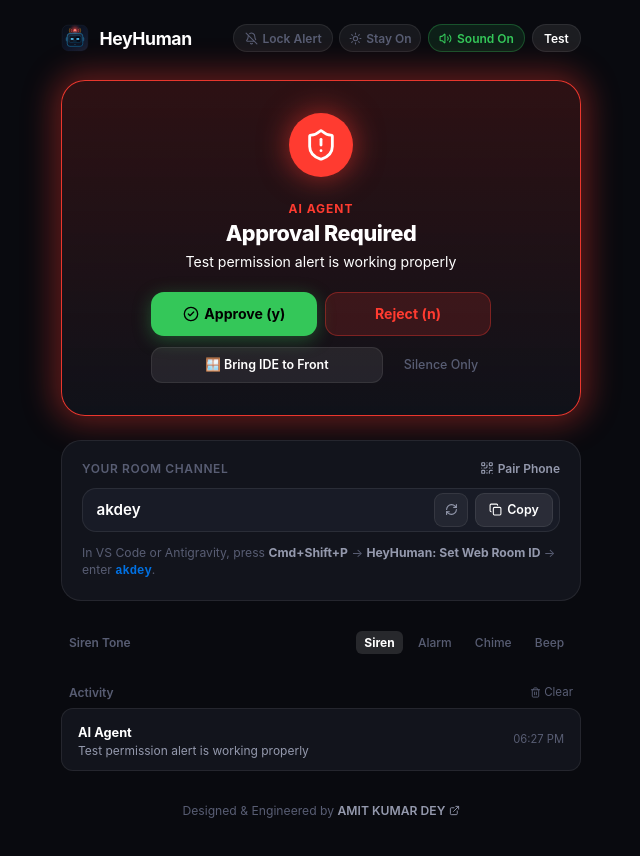
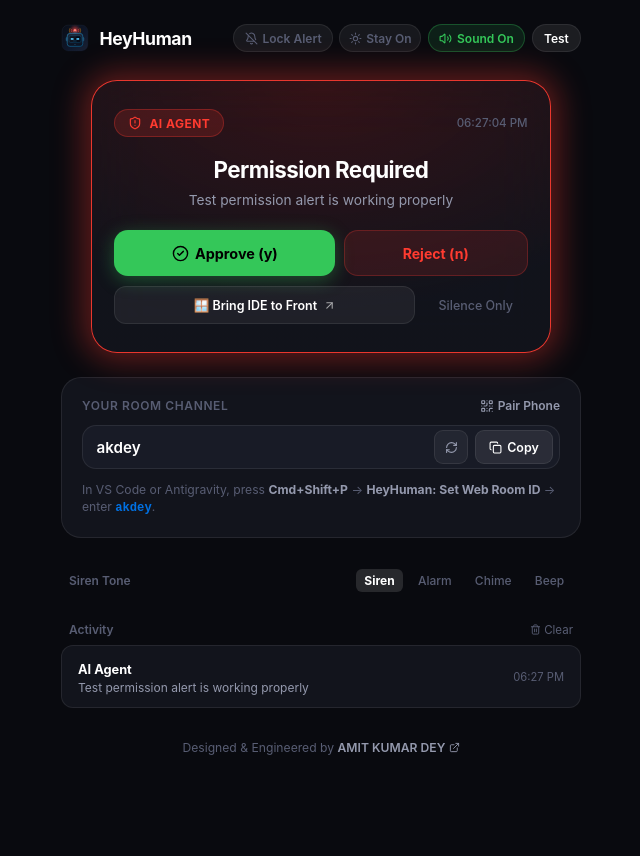
Before and after one commit to akdey/HeyHuman, a React (Vite) app in the folder web/: page / in a window 1280 px wide. Both pictures are taken after a click on the button "Test". Shown: the top 856 px of the page, without its empty margins (319-959 px from the left). After the commit the page ends 803 px from the top, so only its background shows below. Built offline with nearby package versions, Linux system fonts and the light colour scheme; no server answers.

Commit message:
feat(web): redesign approval popup with Apple-grade glassmorphism and document battery savings in README

```diff
--- a/web/src/App.tsx
+++ b/web/src/App.tsx
@@ -13,7 +13,9 @@ import {
   ExternalLink,
   Bell,
   BellOff,
-  Sun
+  Sun,
+  Terminal,
+  ArrowUpRight
 } from 'lucide-react';
 import { QRCodeSVG } from 'qrcode.react';
 import confetti from 'canvas-confetti';
@@ -423,86 +425,145 @@ export function App() {
           <div
             className="alarm-active"
             style={{
-              background: 'linear-gradient(180deg, rgba(255, 59, 48, 0.15) 0%, rgba(18, 20, 28, 0.8) 100%)',
-              border: '1.5px solid var(--accent-red)',
-              borderRadius: '24px',
-              padding: '2rem 1.5rem',
-              textAlign: 'center',
+              background: 'radial-gradient(120% 120% at 50% 0%, rgba(255, 59, 48, 0.18) 0%, rgba(18, 20, 28, 0.95) 70%)',
+              backdropFilter: 'blur(30px) saturate(180%)',
+              WebkitBackdropFilter: 'blur(30px) saturate(180%)',
+              border: '1px solid rgba(255, 59, 48, 0.5)',
+              borderRadius: '26px',
+              padding: '1.75rem 1.4rem',
+              boxShadow: '0 20px 48px -10px rgba(0, 0, 0, 0.8), 0 0 30px rgba(255, 59, 48, 0.25)',
               display: 'flex',
               flexDirection: 'column',
               alignItems: 'center',
-              gap: '1.25rem'
+              gap: '1.25rem',
+              width: '100%',
+              maxWidth: '460px',
+              margin: '0 auto'
             }}
           >
-            <div style={{
-              width: '64px',
-              height: '64px',
-              borderRadius: '50%',
-              background: 'var(--accent-red)',
-              color: '#ffffff',
-              display: 'flex',
-              alignItems: 'center',
-              justifyContent: 'center',
-              boxShadow: '0 0 30px rgba(255, 59, 48, 0.6)'
-            }}>
-              <ShieldAlert size={34} />
+            {/* Top Badges & Agent Status */}
+            <div style={{ display: 'flex', alignItems: 'center', justifyContent: 'space-between', width: '100%' }}>
+              <div style={{
+                display: 'inline-flex',
+                alignItems: 'center',
+                gap: '0.45rem',
+                background: 'rgba(255, 59, 48, 0.16)',
+                border: '1px solid rgba(255, 59, 48, 0.3)',
+                padding: '0.35rem 0.8rem',
+                borderRadius: '999px',
+                color: 'var(--accent-red)',
+                fontSize: '0.75rem',
+                fontWeight: 700,
+                letterSpacing: '0.04em',
+                textTransform: 'uppercase'
+              }}>
+                <ShieldAlert size={14} />
+                <span>{pendingAlert.agent}</span>
+              </div>
+
+              <span style={{ fontSize: '0.72rem', color: 'var(--text-3)', fontWeight: 500 }}>
+                {new Date(pendingAlert.timestamp).toLocaleTimeString([], { hour: '2-digit', minute: '2-digit', second: '2-digit' })}
+              </span>
             </div>
 
-            <div style={{ width: '100%', maxWidth: '440px' }}>
-              <span style={{
-                fontSize: '0.75rem',
+            {/* Core Header Text */}
+            <div style={{ textAlign: 'center', width: '100%' }}>
+              <h2 style={{
+                fontSize: '1.4rem',
                 fontWeight: 700,
-                letterSpacing: '0.08em',
-                color: 'var(--accent-red)',
-                textTransform: 'uppercase'
+                letterSpacing: '-0.025em',
+                color: 'var(--text-1)',
+                lineHeight: '1.2'
               }}>
-                {pendingAlert.agent}
-              </span>
-              <h2 style={{ fontSize: '1.35rem', fontWeight: 800, marginTop: '0.2rem', letterSpacing: '-0.02em' }}>
-                Approval Required
+                Permission Required
               </h2>
-              <p style={{ fontSize: '0.88rem', color: 'var(--text-1)', marginTop: '0.35rem', lineHeight: '1.4' }}>
+              <p style={{
+                fontSize: '0.86rem',
+                color: 'var(--text-2)',
+                marginTop: '0.4rem',
+                lineHeight: '1.4',
+                fontWeight: 400
+              }}>
                 {pendingAlert.description}
               </p>
+            </div>
 
-              {/* Exact Command or Action awaiting permission */}
-              {pendingAlert.command && (
+            {/* Code / Command Inspection Terminal Block */}
+            {pendingAlert.command && (
+              <div style={{
+                width: '100%',
+                background: 'rgba(0, 0, 0, 0.55)',
+                border: '1px solid rgba(255, 255, 255, 0.08)',
+                borderRadius: '14px',
+                overflow: 'hidden'
+              }}>
                 <div style={{
-                  marginTop: '0.85rem',
-                  background: 'rgba(0, 0, 0, 0.45)',
-                  border: '1px solid rgba(255, 255, 255, 0.1)',
-                  borderRadius: '10px',
-                  padding: '0.65rem 0.85rem',
-                  textAlign: 'left'
+                  display: 'flex',
+                  alignItems: 'center',
+                  gap: '0.4rem',
+                  padding: '0.45rem 0.8rem',
+                  background: 'rgba(255, 255, 255, 0.03)',
+                  borderBottom: '1px solid rgba(255, 255, 255, 0.06)',
+                  color: 'var(--text-3)',
+                  fontSize: '0.7rem',
+                  fontWeight: 600
                 }}>
-                  <span style={{ fontSize: '0.68rem', color: 'var(--text-3)', fontWeight: 700, textTransform: 'uppercase', letterSpacing: '0.05em', display: 'block', marginBottom: '0.25rem' }}>
-                    Command / Action:
-                  </span>
+                  <Terminal size={12} />
+                  <span>Action / Command</span>
+                </div>
+                <div style={{ padding: '0.75rem 0.85rem', textAlign: 'left' }}>
                   <code style={{
-                    fontSize: '0.78rem',
+                    fontSize: '0.8rem',
                     color: '#38bdf8',
                     fontFamily: 'var(--font-mono)',
                     wordBreak: 'break-all',
                     display: 'block',
                     maxHeight: '120px',
-                    overflowY: 'auto'
+                    overflowY: 'auto',
+                    lineHeight: '1.45'
                   }}>
                     {pendingAlert.command}
                   </code>
                 </div>
-              )}
-            </div>
+              </div>
+            )}
 
-            <div style={{ display: 'flex', flexDirection: 'column', gap: '0.65rem', width: '100%', maxWidth: '340px' }}>
-              <div style={{ display: 'grid', gridTemplateColumns: '1fr 1fr', gap: '0.5rem', width: '100%' }}>
+            {/* Primary Action Buttons (Apple Segmented Style) */}
+            <div style={{ display: 'flex', flexDirection: 'column', gap: '0.65rem', width: '100%' }}>
+              <div style={{ display: 'grid', gridTemplateColumns: '1.2fr 1fr', gap: '0.55rem', width: '100%' }}>
+                {/* Approve Primary Button */}
                 <button
                   onClick={() => handleRemoteAction(pendingAlert.id, 'approve')}
                   style={{
-                    background: 'var(--accent-green)',
+                    background: '#34c759',
                     color: '#000000',
                     border: 'none',
-                    borderRadius: '13px',
-                    padding: '0.8rem 1rem',
+                    borderRadius: '14px',
+                    padding: '0.85rem 1rem',
+                    fontSize: '0.9rem',
+                    fontWeight: 700,
+                    display: 'flex',
+                    alignItems: 'center',
+                    justifyContent: 'center',
+                    gap: '0.4rem',
+                    cursor: 'pointer',
+                    boxShadow: '0 4px 18px rgba(52, 199, 89, 0.35)',
+                    transition: 'all 0.15s ease'
+                  }}
+                >
+                  <CheckCircle2 size={17} />
+                  Approve (y)
+                </button>
+
+                {/* Reject Button */}
+                <button
+                  onClick={() => handleRemoteAction(pendingAlert.id, 'reject')}
+                  style={{
+                    background: 'rgba(255, 59, 48, 0.12)',
+                    color: 'var(--accent-red)',
+                    border: '1px solid rgba(255, 59, 48, 0.25)',
+                    borderRadius: '14px',
+                    padding: '0.85rem 1rem',
                     fontSize: '0.88rem',
                     fontWeight: 700,
                     display: 'flex',
@@ -510,23 +571,27 @@ export function App() {
                     justifyContent: 'center',
                     gap: '0.35rem',
                     cursor: 'pointer',
-                    boxShadow: '0 4px 18px rgba(52, 199, 89, 0.35)'
+                    transition: 'all 0.15s ease'
                   }}
                 >
-                  <CheckCircle2 size={16} />
-                  Approve (y)
+                  Reject (n)
                 </button>
+              </div>
 
+              {/* Auxiliary Controls */}
+              <div style={{ display: 'flex', gap: '0.55rem', width: '100%' }}>
                 <button
-                  onClick={() => handleRemoteAction(pendingAlert.id, 'reject')}
+                  onClick={() => handleRemoteAction(pendingAlert.id, 'focus')}
+                  title="Raise desktop editor to foreground"
                   style={{
-                    background: 'rgba(255, 59, 48, 0.15)',
-                    color: 'var(--accent-red)',
-                    border: '1px solid rgba(255, 59, 48, 0.35)',
-                    borderRadius: '13px',
-                    padding: '0.8rem 1rem',
-                    fontSize: '0.88rem',
-                    fontWeight: 700,
+                    flex: 1,
+                    background: 'rgba(255, 255, 255, 0.06)',
+                    color: 'var(--text-1)',
+                    border: '1px solid var(--border)',
+                    borderRadius: '12px',
+                    padding: '0.65rem 0.8rem',
+                    fontSize: '0.78rem',
+                    fontWeight: 600,
                     display: 'flex',
                     alignItems: 'center',
                     justifyContent: 'center',
@@ -534,34 +599,18 @@ export function App() {
                     cursor: 'pointer'
                   }}
                 >
-                  Reject (n)
+                  <span>🪟 Bring IDE to Front</span>
+                  <ArrowUpRight size={13} style={{ opacity: 0.6 }} />
                 </button>
-              </div>
 
-              <div style={{ display: 'flex', gap: '0.5rem', width: '100%' }}>
-                <button
-                  onClick={() => handleRemoteAction(pendingAlert.id, 'focus')}
-                  style={{
-                    flex: 1,
-                    background: 'rgba(255, 255, 255, 0.08)',
-                    color: 'var(--text-1)',
-                    border: '1px solid var(--border)',
-                    borderRadius: '11px',
-                    padding: '0.6rem 0.8rem',
-                    fontSize: '0.78rem',
-                    fontWeight: 600,
-                    cursor: 'pointer'
-                  }}
-                >
-                  🪟 Bring IDE to Front
-                </button>
                 <button
                   onClick={() => handleResolve(pendingAlert.id)}
                   style={{
                     background: 'none',
                     color: 'var(--text-3)',
-                    border: 'none',
-                    padding: '0.6rem 0.8rem',
+                    border: '1px solid transparent',
+                    borderRadius: '12px',
+                    padding: '0.65rem 0.85rem',
                     fontSize: '0.78rem',
                     fontWeight: 500,
                     cursor: 'pointer'
```
Also changed, not shown: 1 other file (tests, documents, lock files or other folders).
